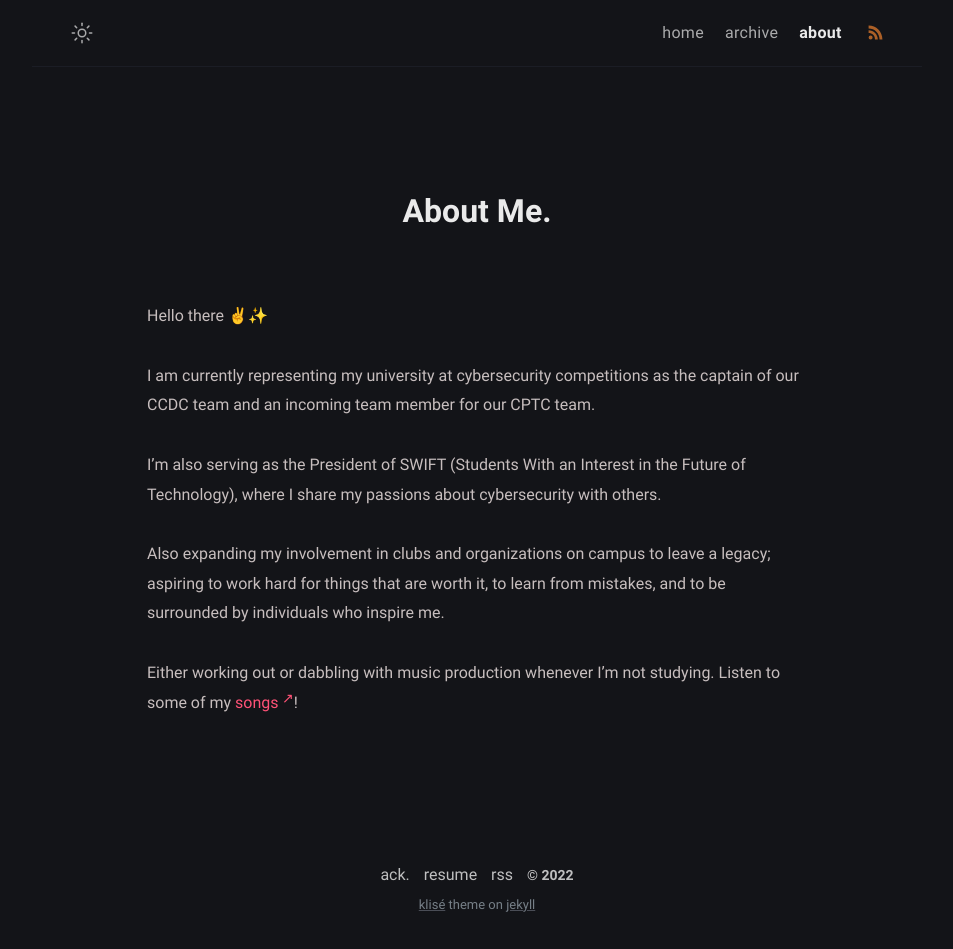
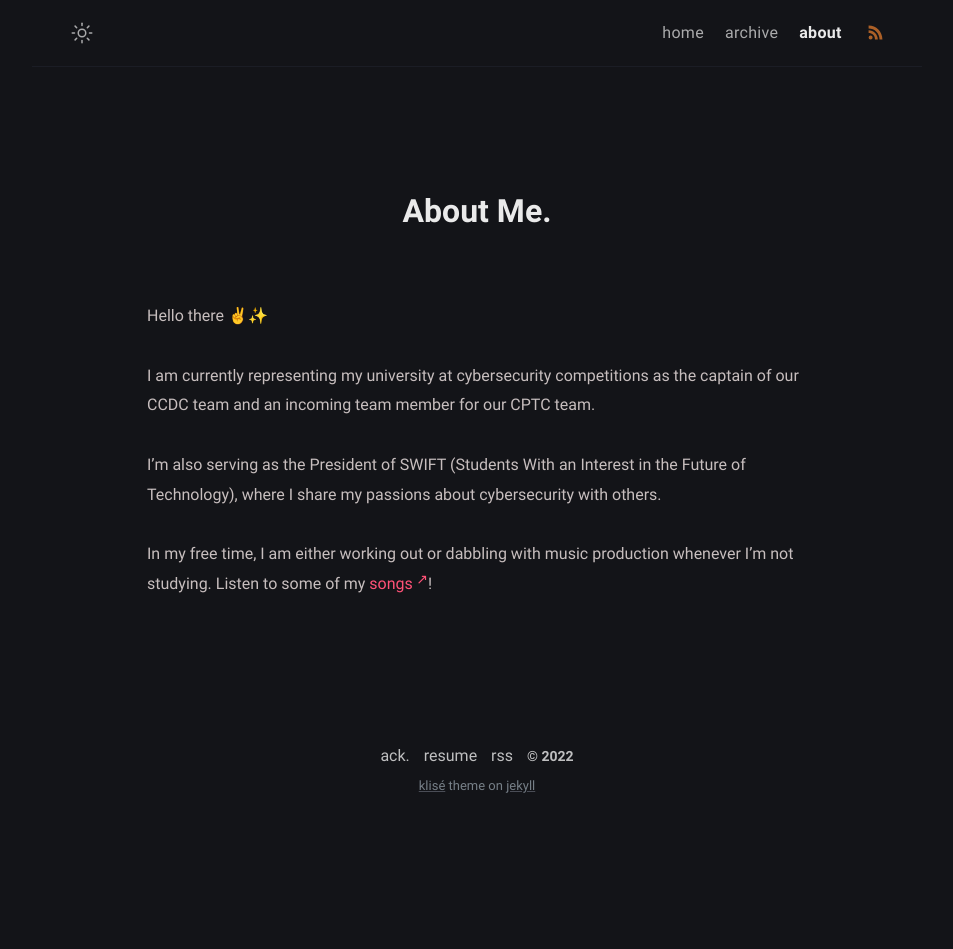
Before and after one commit to fyrworx4/old-fyrworx4.github.io, a Jekyll site: the page built from about.md, in a window 1280 px wide. Shown: the whole page, without its empty margins (163-1116 px from the left). Built offline with Jekyll 4.4.1, drawn with Linux system fonts in a browser that asks for light colours; after the commit the page ends 900 px from its top, so only the background shows below that.

Commit message:
chagned about

```diff
--- a/about.md
+++ b/about.md
@@ -11,9 +12,4 @@ I am currently representing my university at cybersecurity competitions as the c
 
 I'm also serving as the President of SWIFT (Students With an Interest in the Future of Technology), where I share my passions about cybersecurity with others.
 
-
-
-
-Also expanding my involvement in clubs and organizations on campus to leave a legacy; aspiring to work hard for things that are worth it, to learn from mistakes, and to be surrounded by individuals who inspire me.
-
-Either working out or dabbling with music production whenever I’m not studying. Listen to some of my <a href="https://soundcloud.com/fyrworx" target="_blank" rel="noopener">songs</a>!
+In my free time, I am either working out or dabbling with music production whenever I’m not studying. Listen to some of my <a href="https://soundcloud.com/fyrworx" target="_blank" rel="noopener">songs</a>!
```
Also changed, not shown: other parts of about.md (+1 -0 lines).
